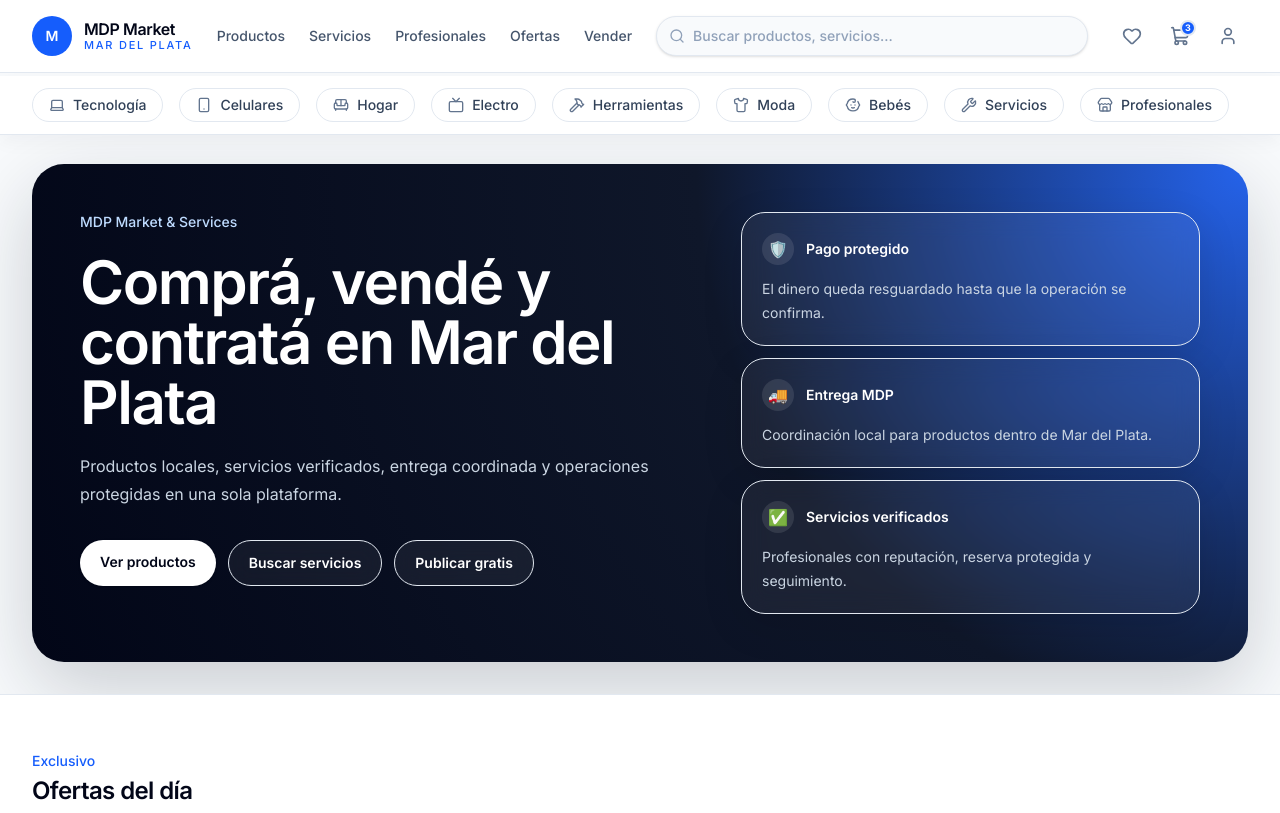
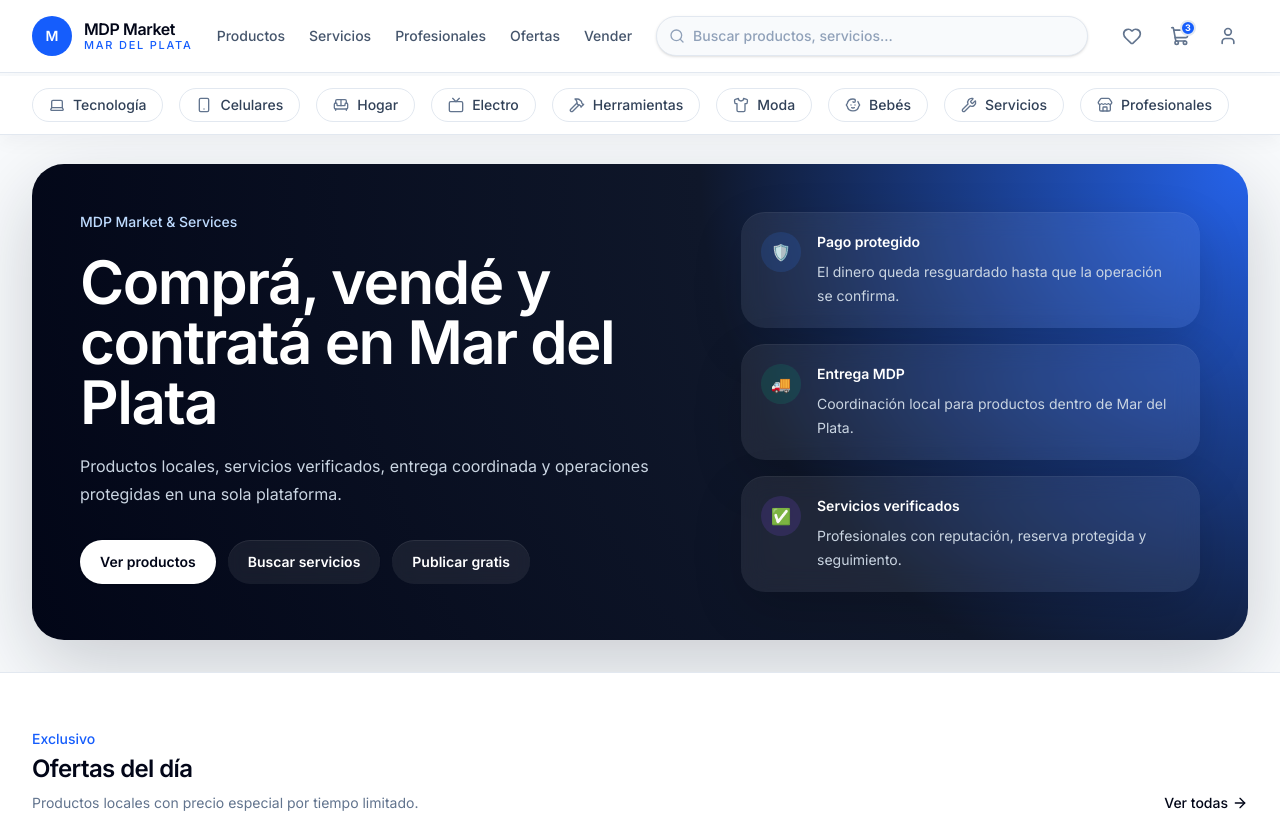
Before and after one commit to Germanmdq/Mdq-Market, a Next.js app: page / in a window 1280 px wide. Shown: the top 813 px of the page. Built offline with nearby package versions, Linux system fonts and the light colour scheme.

Commit message:
style(Hero): completely remove white borders for integrated glass aesthetic

```diff
--- a/src/app/page.tsx
+++ b/src/app/page.tsx
@@ -90,61 +90,61 @@ export default function HomePage() {
 
                   <Link
                     href="/servicios"
-                    className="rounded-full border border-white/15 bg-white/[0.06] px-5 py-3 text-sm font-semibold text-white backdrop-blur-md transition hover:bg-white/[0.10]"
+                    className="rounded-full bg-white/[0.07] px-5 py-3 text-sm font-semibold text-white shadow-[inset_0_1px_0_rgba(255,255,255,0.08)] backdrop-blur transition hover:bg-white/[0.12]"
                   >
                     Buscar servicios
                   </Link>
 
                   <Link
                     href="/vender"
-                    className="rounded-full border border-white/15 bg-white/[0.06] px-5 py-3 text-sm font-semibold text-white backdrop-blur-md transition hover:bg-white/[0.10]"
+                    className="rounded-full bg-white/[0.07] px-5 py-3 text-sm font-semibold text-white shadow-[inset_0_1px_0_rgba(255,255,255,0.08)] backdrop-blur transition hover:bg-white/[0.12]"
                   >
                     Publicar gratis
                   </Link>
                 </div>
               </div>
 
-              <div className="grid content-center gap-3">
-                <div className="rounded-3xl border border-white/10 bg-white/[0.06] p-5 backdrop-blur-md shadow-[0_12px_40px_rgba(0,0,0,0.12)]">
-                  <div className="flex items-center gap-3">
-                    <span className="flex h-8 w-8 items-center justify-center rounded-full bg-white/10 text-white">
+              <div className="grid content-center gap-4">
+                <div className="rounded-[24px] bg-white/[0.07] p-5 shadow-[inset_0_1px_0_rgba(255,255,255,0.05),0_18px_50px_rgba(0,0,0,0.16)] backdrop-blur-md">
+                  <div className="flex items-start gap-4">
+                    <span className="flex h-10 w-10 shrink-0 items-center justify-center rounded-full bg-blue-500/15 text-blue-100">
                       🛡️
                     </span>
-                    <p className="text-sm font-semibold text-white">
-                      Pago protegido
-                    </p>
+                    <div>
+                      <p className="text-sm font-semibold text-white">Pago protegido</p>
+                      <p className="mt-2 text-sm leading-6 text-slate-300">
+                        El dinero queda resguardado hasta que la operación se confirma.
+                      </p>
+                    </div>
                   </div>
-                  <p className="mt-3 text-sm leading-6 text-slate-300">
-                    El dinero queda resguardado hasta que la operación se confirma.
-                  </p>
                 </div>
 
-                <div className="rounded-3xl border border-white/10 bg-white/[0.06] p-5 backdrop-blur-md shadow-[0_12px_40px_rgba(0,0,0,0.12)]">
-                  <div className="flex items-center gap-3">
-                    <span className="flex h-8 w-8 items-center justify-center rounded-full bg-white/10 text-white">
+                <div className="rounded-[24px] bg-white/[0.07] p-5 shadow-[inset_0_1px_0_rgba(255,255,255,0.05),0_18px_50px_rgba(0,0,0,0.16)] backdrop-blur-md">
+                  <div className="flex items-start gap-4">
+                    <span className="flex h-10 w-10 shrink-0 items-center justify-center rounded-full bg-emerald-500/15 text-emerald-100">
                       🚚
                     </span>
-                    <p className="text-sm font-semibold text-white">
-                      Entrega MDP
-                    </p>
+                    <div>
+                      <p className="text-sm font-semibold text-white">Entrega MDP</p>
+                      <p className="mt-2 text-sm leading-6 text-slate-300">
+                        Coordinación local para productos dentro de Mar del Plata.
+                      </p>
+                    </div>
                   </div>
-                  <p className="mt-3 text-sm leading-6 text-slate-300">
-                    Coordinación local para productos dentro de Mar del Plata.
-                  </p>
                 </div>
 
-                <div className="rounded-3xl border border-white/10 bg-white/[0.06] p-5 backdrop-blur-md shadow-[0_12px_40px_rgba(0,0,0,0.12)]">
-                  <div className="flex items-center gap-3">
-                    <span className="flex h-8 w-8 items-center justify-center rounded-full bg-white/10 text-white">
+                <div className="rounded-[24px] bg-white/[0.07] p-5 shadow-[inset_0_1px_0_rgba(255,255,255,0.05),0_18px_50px_rgba(0,0,0,0.16)] backdrop-blur-md">
+                  <div className="flex items-start gap-4">
+                    <span className="flex h-10 w-10 shrink-0 items-center justify-center rounded-full bg-violet-500/15 text-violet-100">
                       ✅
                     </span>
-                    <p className="text-sm font-semibold text-white">
-                      Servicios verificados
-                    </p>
+                    <div>
+                      <p className="text-sm font-semibold text-white">Servicios verificados</p>
+                      <p className="mt-2 text-sm leading-6 text-slate-300">
+                        Profesionales con reputación, reserva protegida y seguimiento.
+                      </p>
+                    </div>
                   </div>
-                  <p className="mt-3 text-sm leading-6 text-slate-300">
-                    Profesionales con reputación, reserva protegida y seguimiento.
-                  </p>
                 </div>
               </div>
 
```
